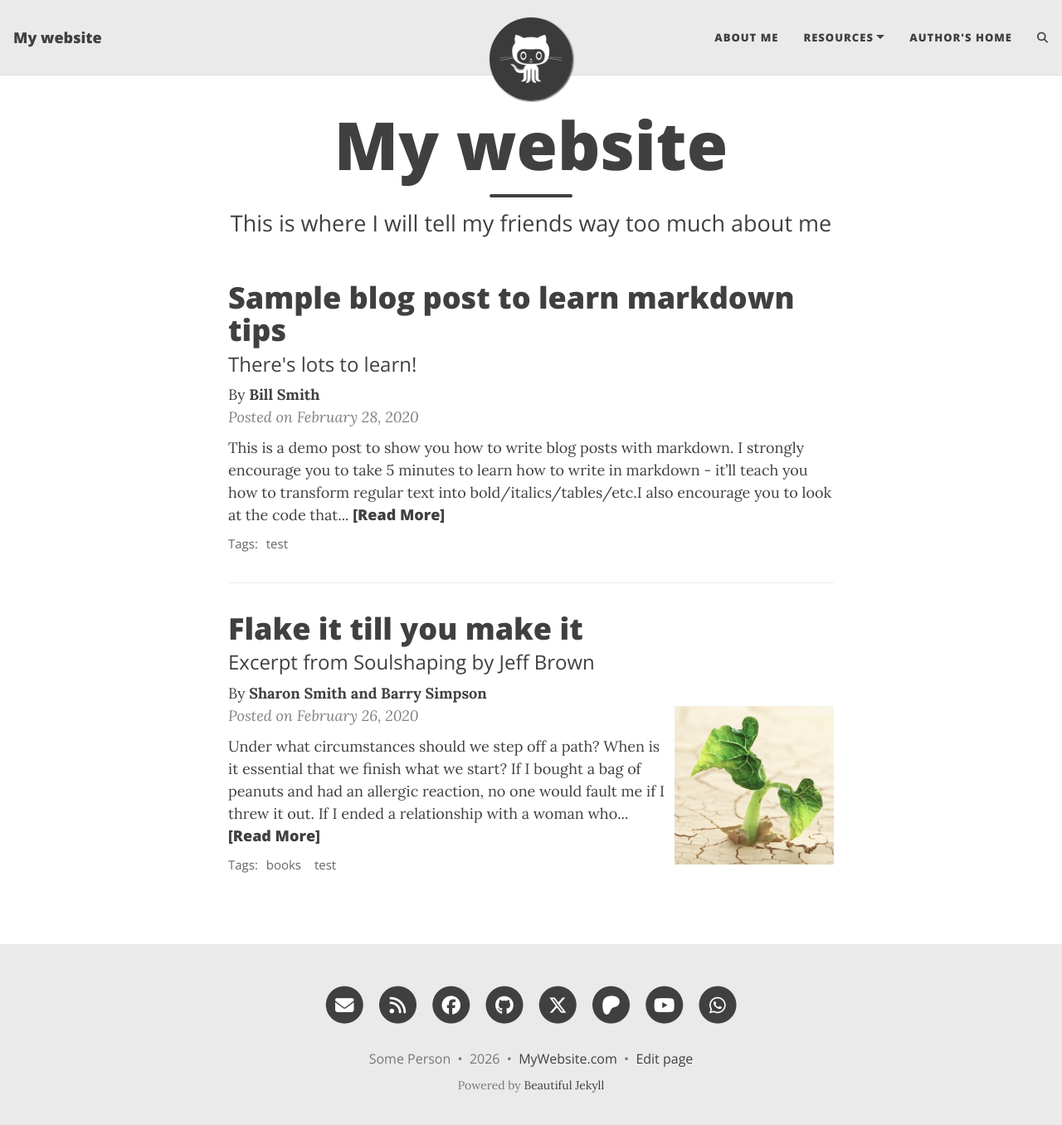
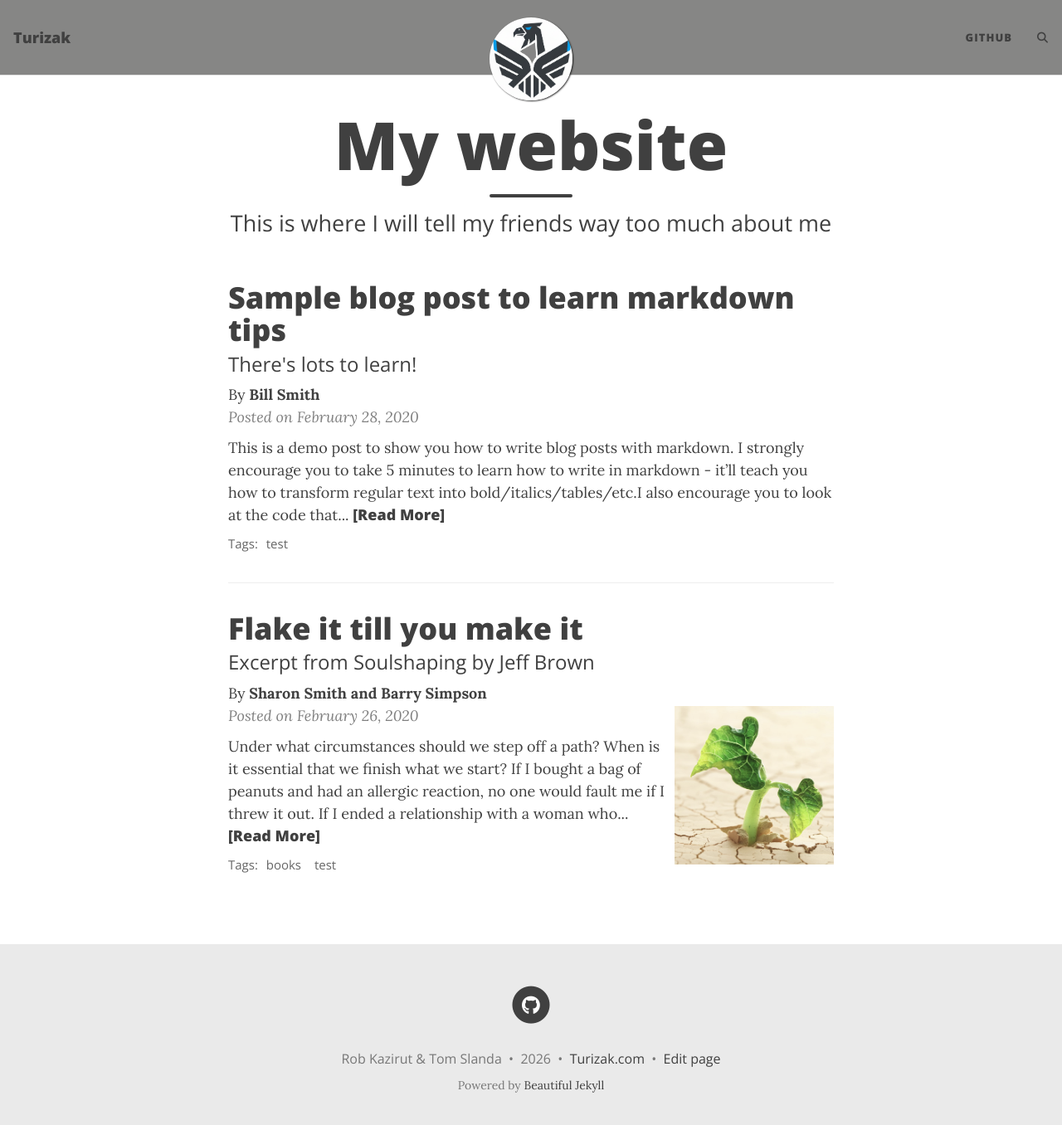
Before and after one commit to Turizak/Turizak.github.io, a Jekyll site: the page built from index.html, in a window 1280 px wide and 1369 px high. Shown: the top 1356 px of the window at 83% size. Built offline with Jekyll 4.4.1, drawn with Linux system fonts in a browser that asks for light colours; the list of posts is cut into pages by our own code; comment, search, counter and statistics services are not loaded.

Commit message:
config done
Signed-off-by: slandath <jesus_slanda@yahoo.com>

```diff
--- a/_config.yml
+++ b/_config.yml
@@ -10,21 +10,21 @@
 ############################
 
 # Name of website
-title: My website
+title: Turizak
 
 # Your name to show in the footer
-author: Some Person
+author: Rob Kazirut & Tom Slanda
 
 ###############################################
 # --- List of links in the navigation bar --- #
 ###############################################
 
 navbar-links:
-  About Me: "aboutme"
-  Resources:
-    - Beautiful Jekyll: "https://beautifuljekyll.com"
-    - Learn markdown: "https://www.markdowntutorial.com/"
-  Author's home: "https://deanattali.com"
+  # About Me: "aboutme"
+  # Resources:
+  #   - Beautiful Jekyll: "https://beautifuljekyll.com"
+  #   - Learn markdown: "https://www.markdowntutorial.com/"
+  GitHub: "https://www.github.com/Turizak"
 
 ################
 # --- Logo --- #
@@ -50,14 +50,14 @@ round-avatar: true
 # You can change the order that they show up on the page by changing the order here.
 # Uncomment the links you want to show and add your information to each one.
 social-network-links:
-  email: "someone@example.com"
-  rss: true  # remove this line if you don't want to show an RSS link at the bottom
-  facebook: deanattali
-  github: daattali
-  twitter: daattali
-  patreon: DeanAttali
-  youtube: "@daattali"
-  whatsapp: 15551212
+  # email: "someone@example.com"
+  # rss: true  # remove this line if you don't want to show an RSS link at the bottom
+  # facebook: deanattali
+  github: Turizak
+  # twitter: daattali
+  # patreon: DeanAttali
+  # youtube: "@daattali"
+  # whatsapp: 15551212
 #  medium: yourname
 #  reddit: yourname or r/yoursubreddit
 #  linkedin: daattali
@@ -94,15 +94,15 @@ rss-description: This website is a virtual proof that I'm awesome
 
 # Select which social network share links to show in posts
 share-links-active:
-  twitter: true
-  facebook: true
-  linkedin: true
+  twitter: false
+  facebook: false
+  linkedin: false
   vk: false
   reddit: false
 
 # How to display the link to your website in the footer
 # Remove this if you don't want a link in the footer
-url-pretty: "MyWebsite.com"
+url-pretty: "Turizak.com"
 
 # Add the website title to the title of every page
 title-on-all-pages: true
@@ -140,7 +140,7 @@ page-col: "#FFFFFF"
 text-col: "#404040"
 link-col: "#008AFF"
 hover-col: "#0085A1"
-navbar-col: "#EAEAEA"
+navbar-col: "#868685"
 navbar-text-col: "#404040"
 navbar-border-col: "#DDDDDD"
 footer-col: "#EAEAEA"
```
Also changed, not shown: assets/img/avatar-icon.png.
